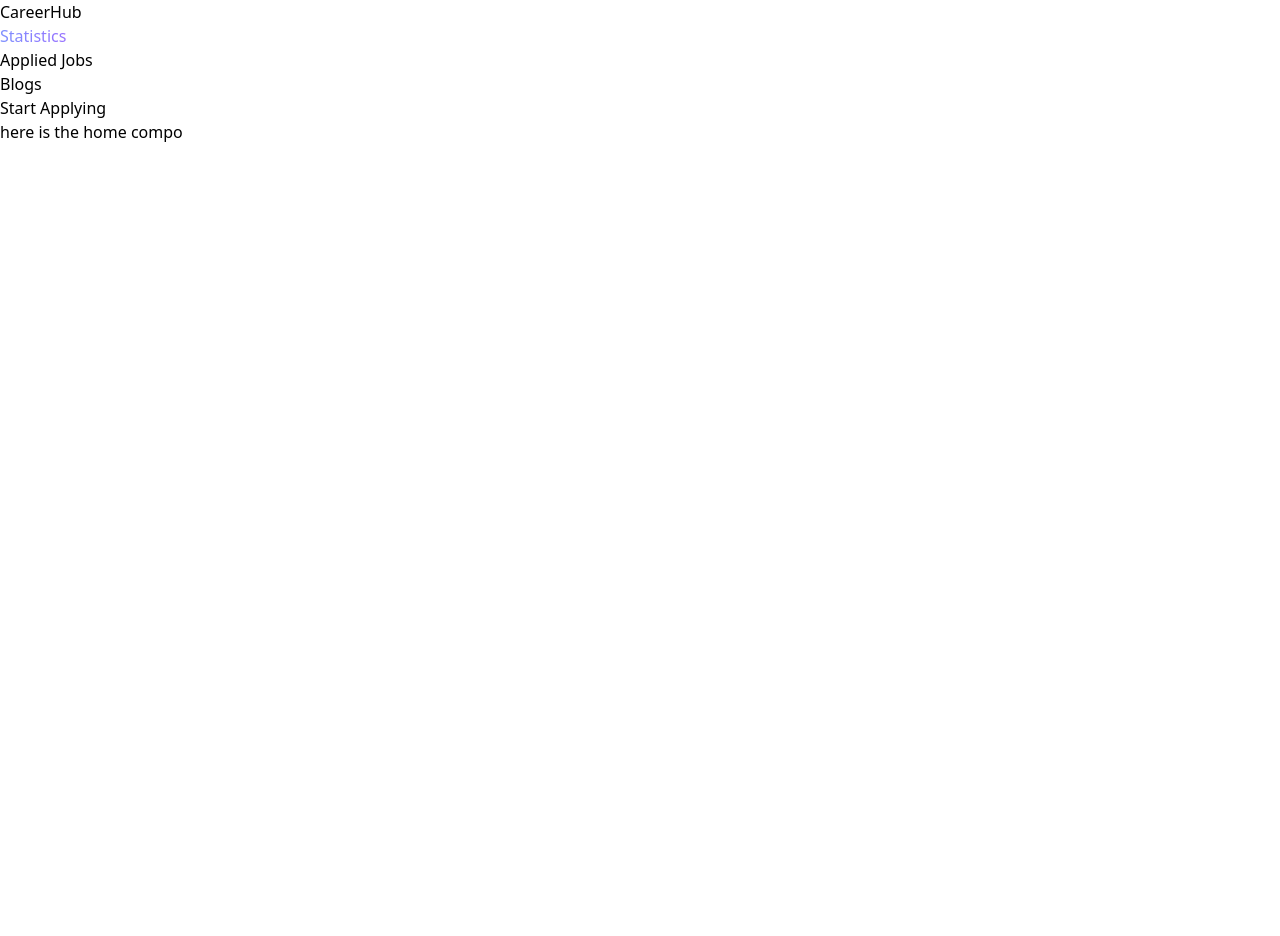
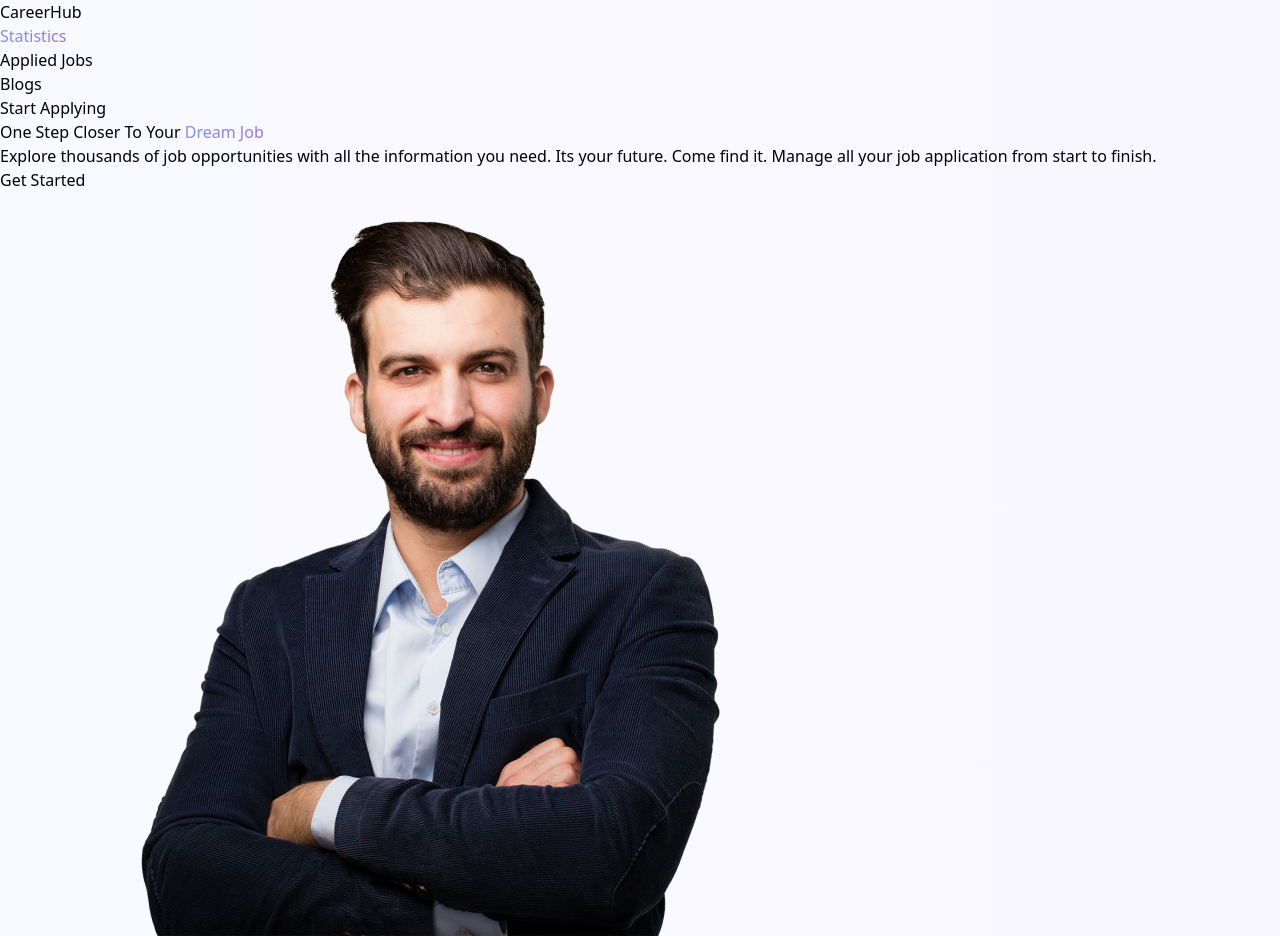
Before and after one commit to iamdevsajjad/career-hub, a React (Vite) app: page / in a window 1280 px wide. Before the commit the page ends 800 px from the top, so only its background shows below. Built offline with nearby package versions, Linux system fonts and the light colour scheme.

Commit message:
navbar bg added sucessfully

```diff
--- a/src/App.css
+++ b/src/App.css
@@ -1,6 +1,14 @@
 .gradientColor {
-    background: var(--Linear, linear-gradient(90deg, #7E90FE 0%, #9873FF 100%));
-    background-clip: text;
-    -webkit-background-clip: text;
-    -webkit-text-fill-color: transparent;
-};
+  background: var(--Linear, linear-gradient(90deg, #7e90fe 0%, #9873ff 100%));
+  background-clip: text;
+  -webkit-background-clip: text;
+  -webkit-text-fill-color: transparent;
+}
+
+.grayGradient {
+  background: linear-gradient(
+    90deg,
+    rgba(126, 144, 254, 0.05) 0%,
+    rgba(152, 115, 255, 0.05) 100%
+  );
+}
--- a/src/Pages/Statistics/Statistics.jsx
+++ b/src/Pages/Statistics/Statistics.jsx
@@ -1,9 +1,10 @@
 import React from 'react';
+import UserBanner from '../../components/UserBanner/UserBanner';
 
 const Statistics = () => {
     return (
         <div>
-            here is the home compo
+            <UserBanner/>
         </div>
     );
 };
--- a/src/components/Shared/Navbar/MainLayout/MainLayout.jsx
+++ b/src/components/Shared/Navbar/MainLayout/MainLayout.jsx
@@ -6,7 +6,7 @@ const MainLayout = () => {
     return (
         <div>
             <Navbar/>
-            <div className="outlet container mx-auto">
+            <div className="outlet ">
             <Outlet/>
             </div>
         </div>
--- a/src/components/Shared/Navbar/Navbar.jsx
+++ b/src/components/Shared/Navbar/Navbar.jsx
@@ -3,7 +3,7 @@ import { NavLink } from "react-router-dom";
 import "../.././../App.css";
 const Navbar = () => {
   return (
-    <header className="flex justify-around py-5 sticky top-0">
+    <header className="flex justify-around py-5 sticky top-0 z-30 grayGradient">
       <div className="logo text-2xl font-semibold">CareerHub</div>
       <div className="links">
         <ul className="flex gap-5 font-semibold">
--- /dev/null
+++ b/src/components/UserBanner/UserBanner.jsx
@@ -0,0 +1,39 @@
+import React from "react";
+import "../../App.css";
+
+const UserBanner = () => {
+  return (
+    <div className="grayGradient h-screen w-full  top-0 ">
+      <div className="deviderDiv flex mx-auto nh-screen">
+        <div className="text w-1/2 flex flex-col justify-center items-center">
+          <div className="tittle w-[519px]">
+            <h1 className="text-[80px] font-semibold leading-[100px]">
+              One Step Closer To Your{" "}
+              <span className="gradientColor">Dream Job</span>
+            </h1>
+          </div>
+          <div className="textsAndButton">
+            <p className="h-[90px] w-[519px]">
+              Explore thousands of job opportunities with all the information
+              you need. Its your future. Come find it. Manage all your job
+              application from start to finish.
+            </p>
+
+            <button className="bg-gradient-to-r  from-[#7E90FE] to-[#9873FF] text-white py-2 px-3 rounded-sm">
+              Get Started
+            </button>
+          </div>
+        </div>
+        <div className="image w-1/2 mb-4 ">
+          <img
+          className=""
+            src="../../../src/assets/images/user.png"
+            alt=""
+          />
+        </div>
+      </div>
+    </div>
+  );
+};
+
+export default UserBanner;
```
